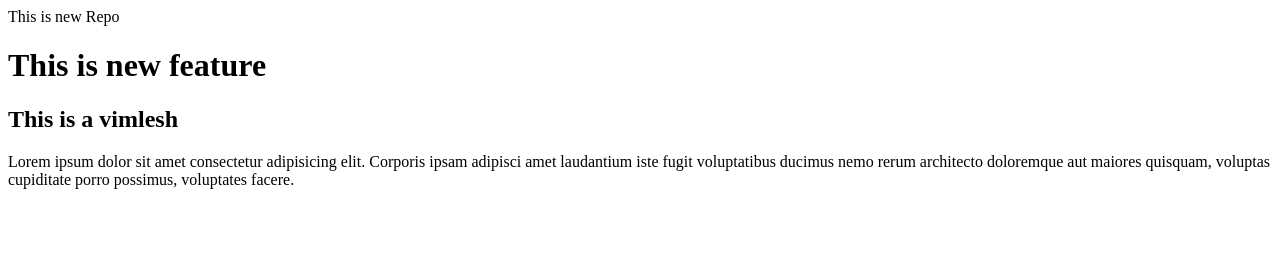
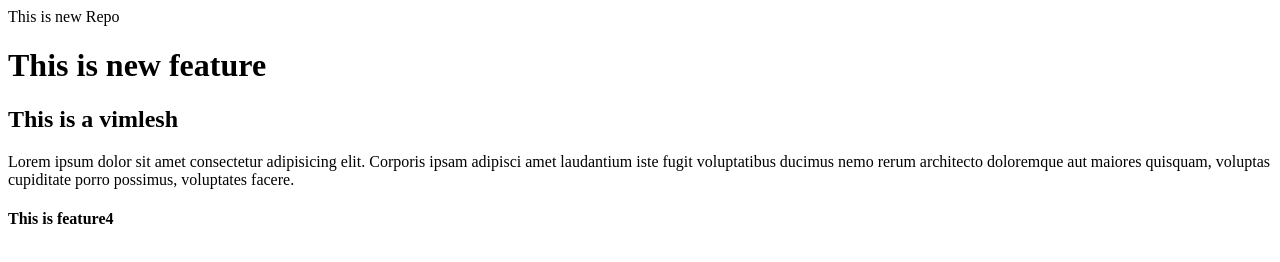
Before and after one commit to vimlesh-coder/LocalRepo, a plain HTML site: page index.html in a window 1280 px wide. Drawn offline with Linux system fonts and the light colour scheme.

Commit message:
add new feature in index.html

```diff
--- a/index.html
+++ b/index.html
@@ -5,3 +5,6 @@
 <h2>This is a vimlesh</h2>
 
 <p>Lorem ipsum dolor sit amet consectetur adipisicing elit. Corporis ipsam adipisci amet laudantium iste fugit voluptatibus ducimus nemo rerum architecto doloremque aut maiores quisquam, voluptas cupiditate porro possimus, voluptates facere.</p>
+
+
+<h4>This is feature4</h4>
```
